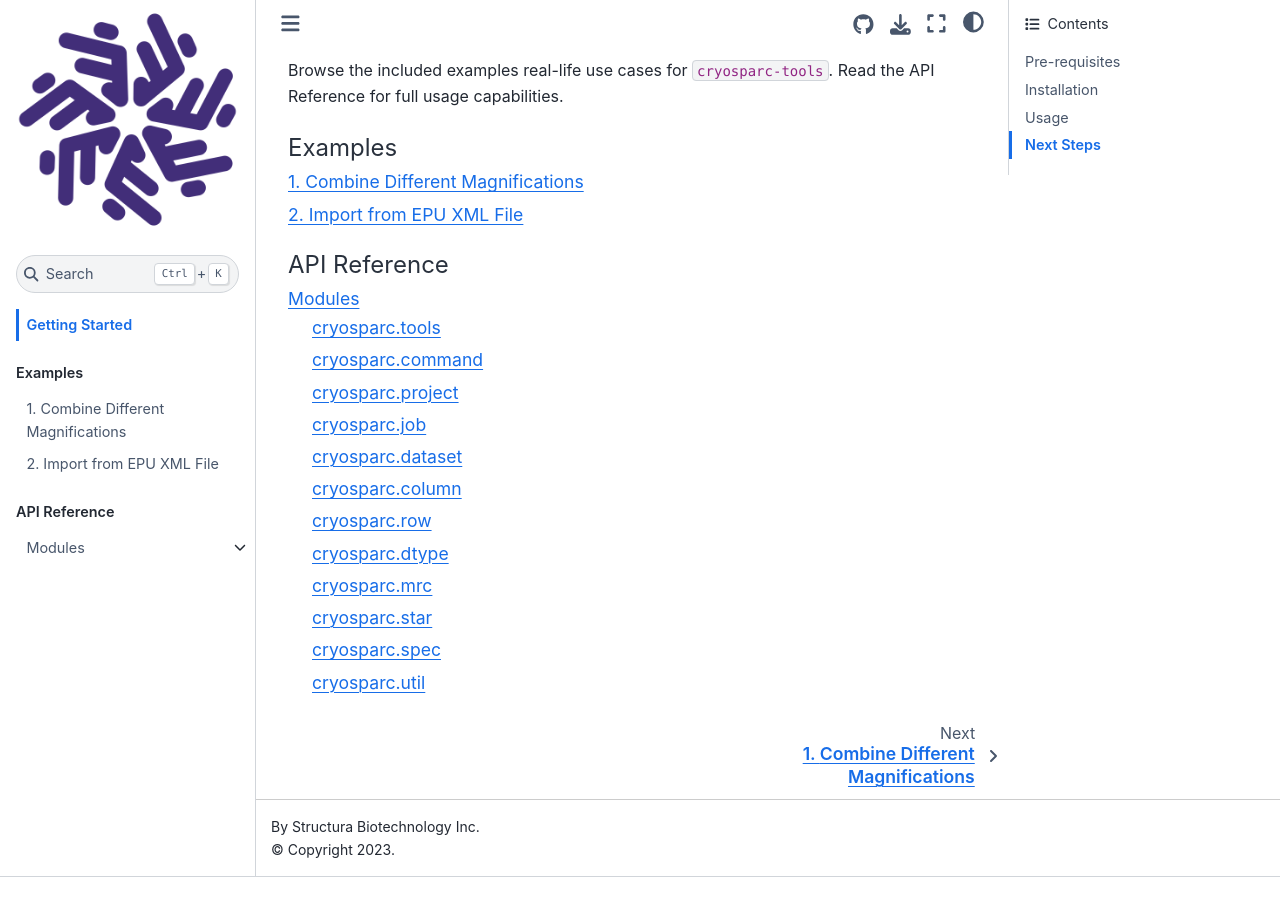
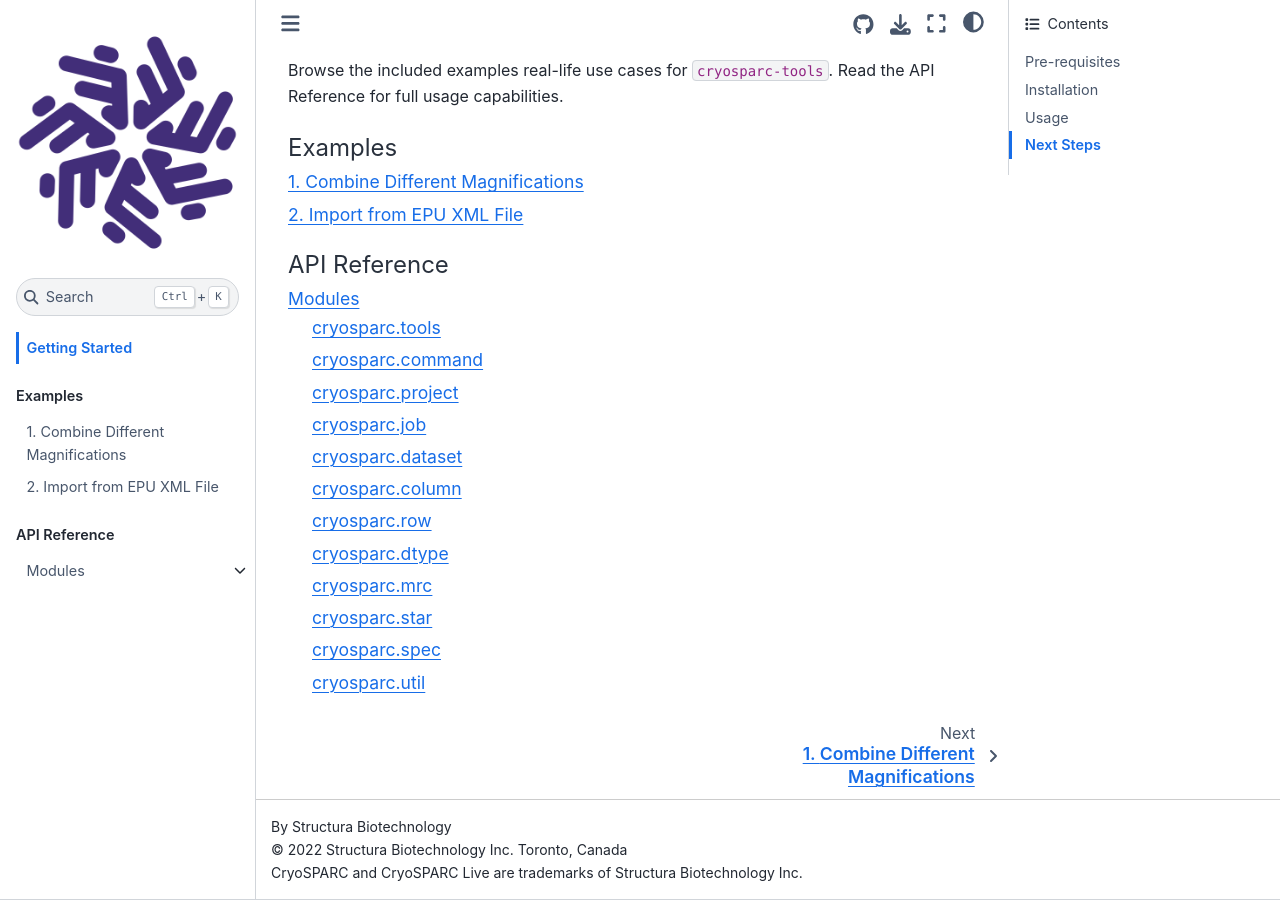
Before and after one commit to cryoem-uoft/cryosparc-tools, a Jupyter Book: the page built from docs/intro.md, in a window 1280 px wide and 900 px high, scrolled down 2143 px. Built offline with Jupyter Book 1.0.4 settings and Sphinx 7.4.7 and the Sphinx Book theme 1.1.4, drawn with Linux system fonts in a browser that asks for light colours; pages that are not in the unit, such as notebooks, are missing from menus; before the commit the page ends 3020 px from its top, so only the background shows below that.

Commit message:
docs: update footer to full copyright and trademark

```diff
--- a/docs/_config.yml
+++ b/docs/_config.yml
@@ -2,7 +2,7 @@
 # Learn more at https://jupyterbook.org/customize/config.html
 
 title: cryosparc-tools
-author: Structura Biotechnology Inc.
+author: Structura Biotechnology
 logo: logo.png
 
 # Force re-execution of notebooks on each build.
@@ -31,8 +31,15 @@
   favicon: favicon.png
   use_issues_button: true
   use_repository_button: true
+  extra_footer: |
+    <p>
+      © 2022 Structura Biotechnology Inc. Toronto, Canada<br>
+      CryoSPARC and CryoSPARC Live are trademarks of Structura Biotechnology Inc.
+    </p>
 
 sphinx:
+  config:
+    html_show_copyright: false
   extra_extensions:
     - 'sphinx.ext.autodoc'
     - 'sphinx.ext.napoleon'
```
